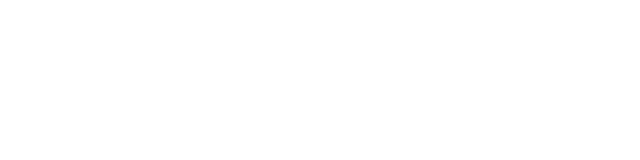
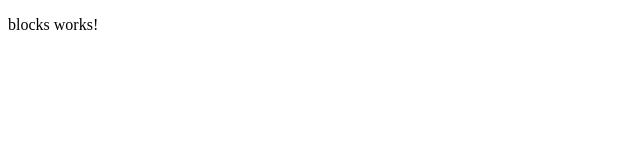
Before and after one commit to sktastan/codeBlocks, an Angular app: page / in a window 1280 px wide. Shown: the top 160 px of the page, without its empty margins (0-640 px from the left). Built offline with nearby package versions, Linux system fonts and the light colour scheme.

Commit message:
commits2

```diff
--- a/src/app/app.component.html
+++ b/src/app/app.component.html
@@ -1 +1,2 @@
+<p>blocks works!</p>
 <router-outlet></router-outlet>
```
